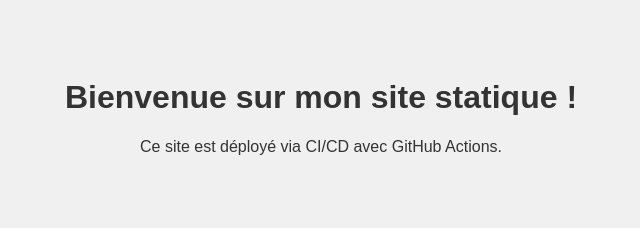
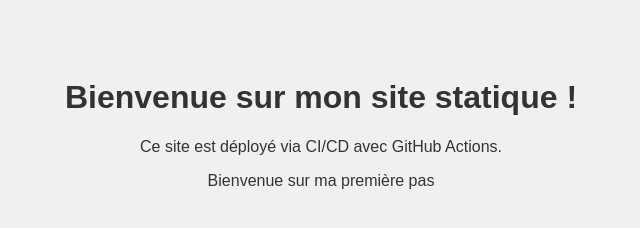
Before and after one commit to PELEY01/DevOps, a plain HTML site: page index.html in a window 1280 px wide. Shown: the whole page, without its empty margins (319-959 px from the left). Drawn offline with Linux system fonts and the light colour scheme.

Commit message:
Modification du fichier index.html

```diff
--- a/index.html
+++ b/index.html
@@ -8,6 +8,9 @@
 <body>
 <h1>Bienvenue sur mon site statique !</h1>
 <p>Ce site est déployé via CI/CD avec GitHub Actions.</p>
+
+<p>Bienvenue sur ma première pas</p>
+
 <script src="script.js"></script>
 </body>
 </html>
```
